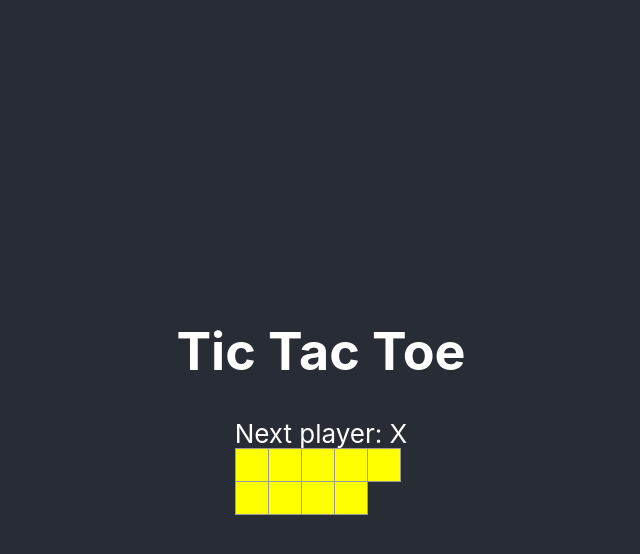
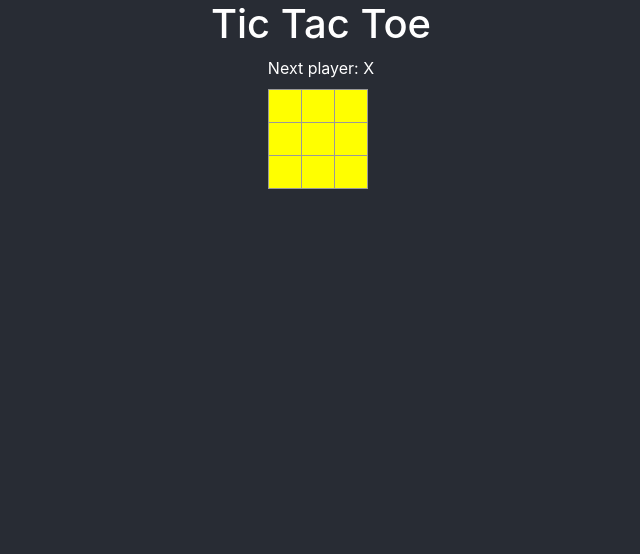
Before and after one commit to kbendel/amplify-react-graphql, a React (Create React App) app: page / in a window 1280 px wide. Shown: the top 554 px of the page, without its empty margins (319-959 px from the left). Built offline with nearby package versions, Linux system fonts and the light colour scheme.

Commit message:
Fixing board layout

```diff
--- a/public/index.html
+++ b/public/index.html
@@ -24,6 +24,8 @@
       work correctly both with client-side routing and a non-root public URL.
       Learn how to configure a non-root public URL by running `npm run build`.
     -->
+    <link href="https://cdn.jsdelivr.net/npm/bootstrap@5.3.0-alpha1/dist/css/bootstrap.min.css" rel="stylesheet" integrity="sha384-GLhlTQ8iRABdZLl6O3oVMWSktQOp6b7In1Zl3/Jr59b6EGGoI1aFkw7cmDA6j6gD" crossorigin="anonymous">
+
     <title>React App</title>
   </head>
   <body>
--- a/src/App.css
+++ b/src/App.css
@@ -1,3 +1,8 @@
+body {
+  background-color: #282c34;
+  color: white;
+}
+
 .App {
   text-align: center;
 }
@@ -14,7 +19,6 @@
 }
 
 .App-header {
-  min-height: 100vh;
   background-color: #282c34;
   display: flex;
   flex-direction: column;
@@ -37,6 +41,14 @@
   }
 }
 
+.game {
+  display: inline-block;
+}
+
+.status {
+  margin-bottom: 10px;
+}
+
 .square {
   background: yellow;
   border: 1px solid #999;
--- a/src/App.js
+++ b/src/App.js
@@ -8,8 +8,10 @@ function App() {
     <div className="App">
       <header className="App-header">
         <h1>Tic Tac Toe</h1>
-        <Game/>
       </header>
+      <div class="col-12">
+                      <Game/>
+      </div>
     </div>
   );
 }
```
